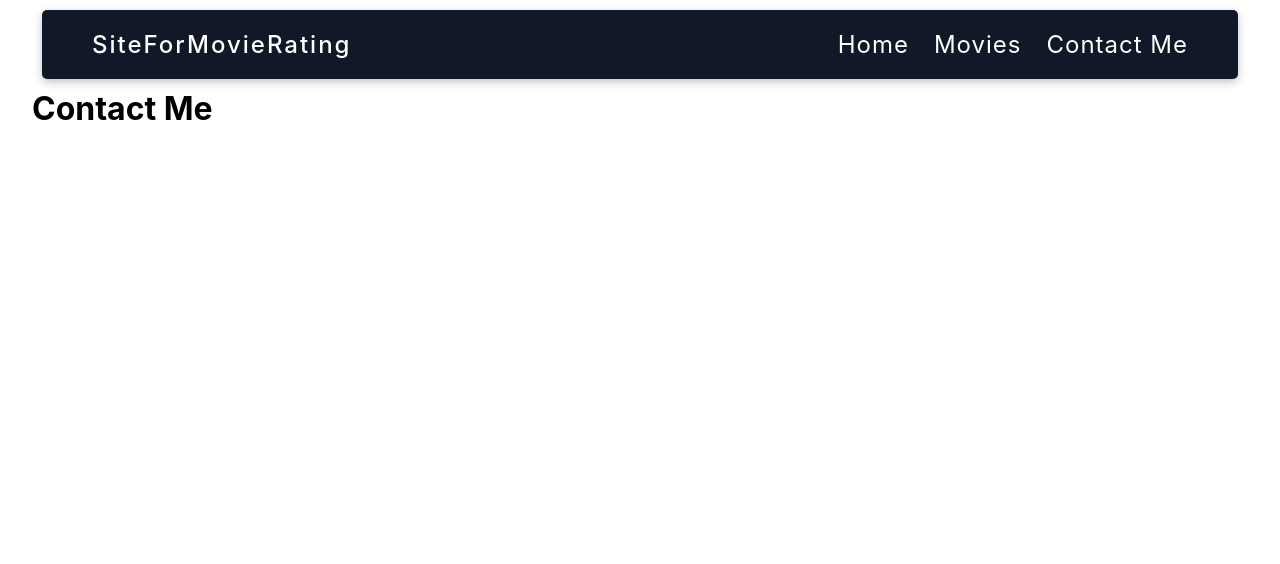
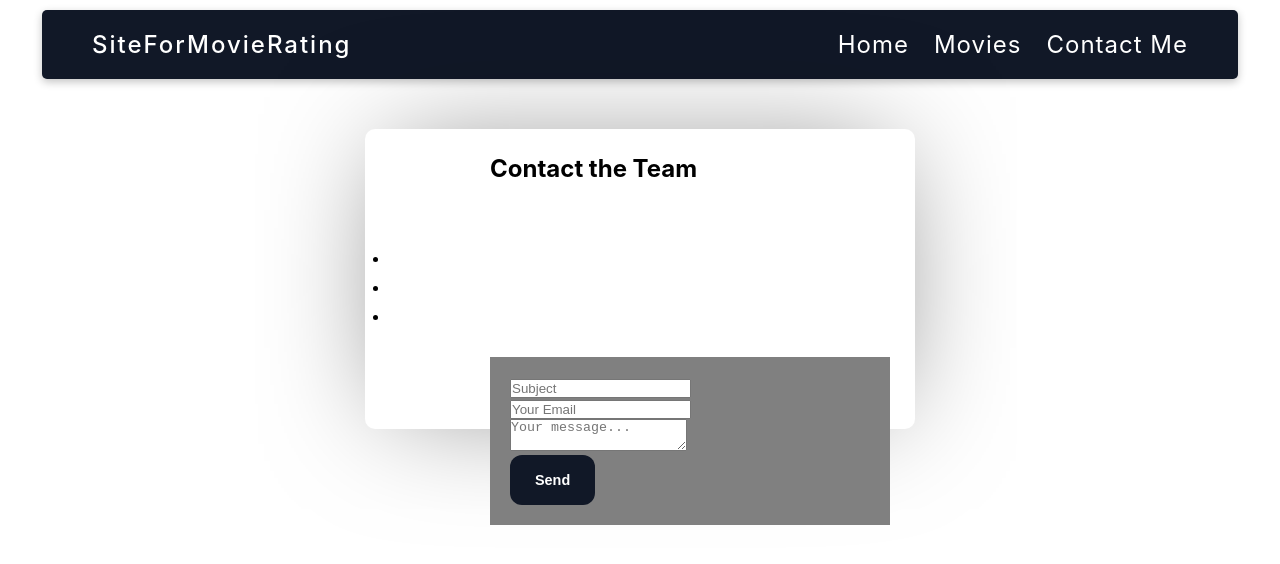
Before and after one commit to SenanM1/site-for-movie-rating, a React (Create React App) app: page /contactme in a window 1280 px wide. Shown: the top 564 px of the page. Built offline with nearby package versions, Linux system fonts and the light colour scheme; no server answers.

Commit message:
Update ContactMe.jsx
ContactMe jsx file (uncomplete)

```diff
--- a/src/components/ContactMe.jsx
+++ b/src/components/ContactMe.jsx
@@ -1,9 +1,53 @@
-function ContactMe() {
-    return (
-        <div>
-            <h1>Contact Me</h1>
+import React from 'react'
+
+const ContactMe = () => {
+  const [formStatus, setFormStatus] = React.useState('Send')
+  const onSubmit = (e) => {
+    e.preventDefault()
+
+    setFormStatus('Sent')
+
+    const { subject, email, message } = e.target.elements
+    let fetched_info = {
+      subject: subject.value,
+      email: email.value,
+      message: message.value,
+    }
+    console.log(fetched_info)
+  }
+  return (
+
+    <div className="container mt-5">
+    <nav>
+    <ul>
+        <span><a href='#'>Movie Rating Site</a></span>
+        <li><a href='#'>Home</a></li>
+        <li><a href='#'>Movies</a></li>
+        <li><a href='#'>Contact Us</a></li>
+    </ul>
+</nav>
+
+
+
+      <h2 className="mb-3">Contact the Team</h2>
+      <div class id="left-box"></div>
+      <div class id="box" style={{background: "grey", padding: "20px"}}>
+      <form onSubmit={onSubmit}>
+        <div className="mb-3">
+          <input className="form-control" type="text" placeholder="Subject" id="subject"/>
         </div>
-    )
-};
-
-export default ContactMe;
+        <div className="mb-3">
+          <input className="form-control" type="email" placeholder="Your Email" id="email" required />
+        </div>
+        <div className="mb-3">
+          <textarea className="form-control" placeholder="Your message..." id="message" required />
+        </div>
+        <button className="btn btn-danger" type="submit">
+          {formStatus}
+        </button>
+      </form>
+      </div>
+    </div>
+  )
+}
+export default ContactMe
```
